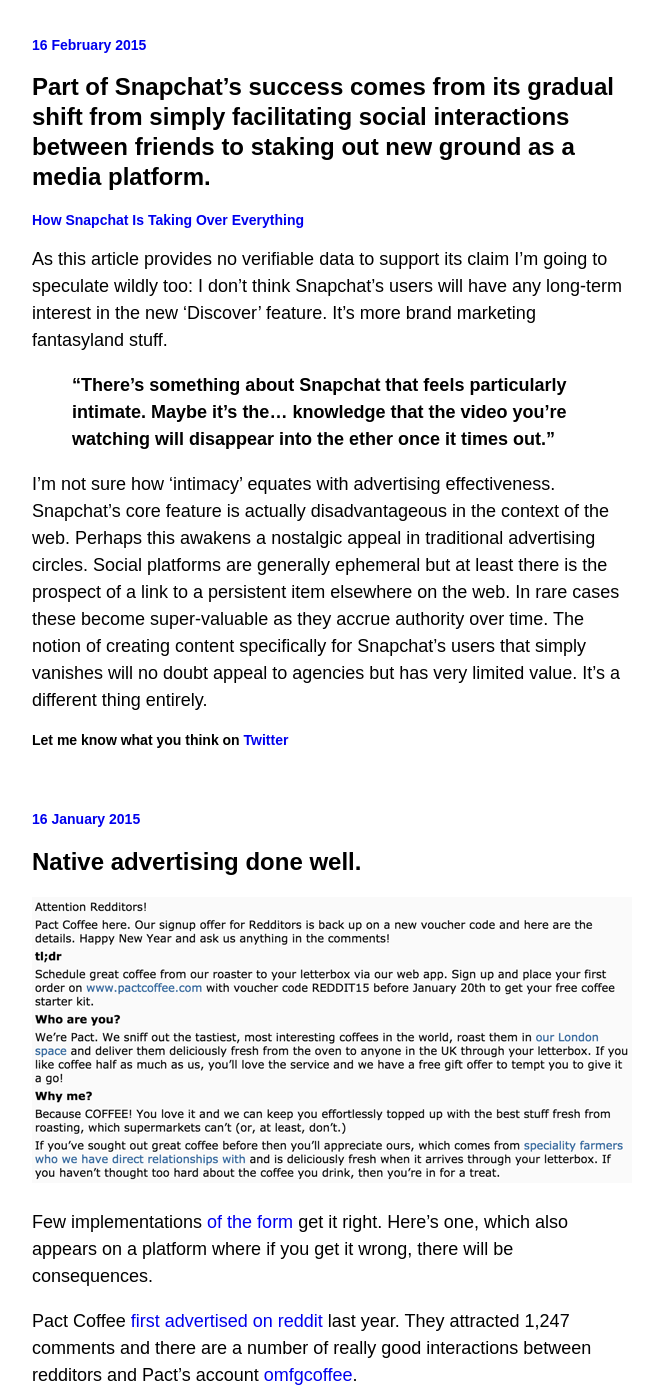
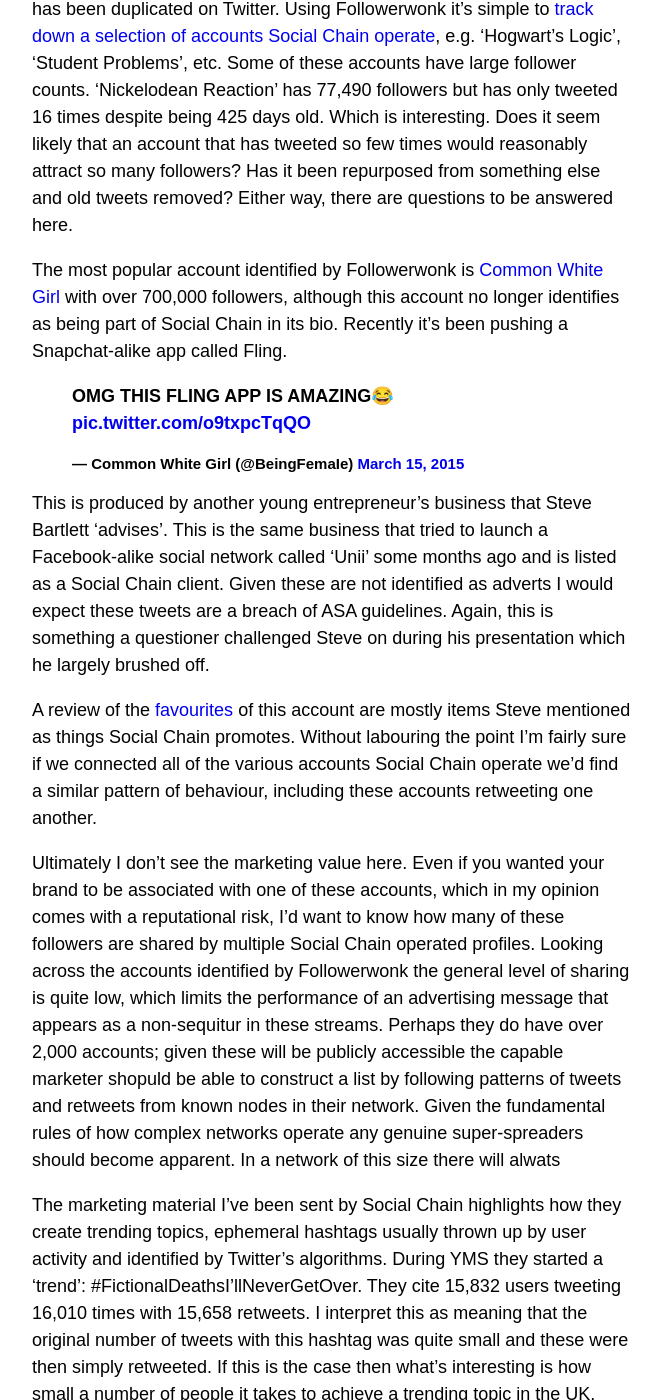
Before and after one commit to markhgn/markhgn.github.io, a Jekyll site: the page built from index.html, in a window 1280 px wide and 1400 px high, scrolled down 1652 px. Shown: the whole window, without its empty margins (308-968 px from the left). Built offline with Jekyll 4.4.1, drawn with Linux system fonts in a browser that asks for light colours; Markdown is read by kramdown in place of the engine named in the settings; the list of posts is cut into pages by our own code; comment, search, counter and statistics services are not loaded; some of the changed text lies outside the part shown.

Commit message:
Posts and edits
SocialChain post plus edits to ‘How Attention Flows’.

```diff
--- /dev/null
+++ b/_posts/2015-03-19-social-chain.md
@@ -0,0 +1,34 @@
+---
+layout: post
+title: Social Chain
+---
+
+## One link is not a chain.
+
+Last week I was at [Youth Marketing Strategies 2015](http://www.voxburner.com/events/yms15/home) and saw a presentation from a business called Social Chain, given by the 22 year old Steve Bartlett. I mention his age because this was repeatedly emphasised, given their promise of access to the elusive ‘youth market’ with a ‘reach’ of a claimed 128,302,222 followers. The reaction of many in the audience was positive, given the popularity of the narrative of the young entrepreneur. However, as experienced marketers when something looks too good to be true it behooves further investigation.
+
+[Social Chain](http://www.donotlink.com/socialchain.co) claim to be 'the UK's largest influencer marketing agency', offering pseudo-organic reach. Rather than paying Facebook, Twitter, et al. you pay Social Chain to broadcast to followers of a claimed 2,000 'communities and influential individuals' so in theory can offer some broad targeting by topic. This is a somewhat blunt instrument as without access to the data that allows for more precise targeting that only the platform itself allows all that is happening is a broadcast to followers of a particular account, only some of whom will see the message. A business model based on someone else’s platform and no proprietary technology is inherently flimsy as you possess no greater insight than anyone else.
+
+While their main website mentions they manage Facebook Pages the [reduction in organic reach](https://www.facebook.com/business/news/Organic-Reach-on-Facebook) means this platform is effectively closed to them, a point raised during Steve’s presentation. One of their founders mentions they created trends such as ‘Students Don’t Say’. A quick search for this term reveals a plethora of pages, the [largest of which](https://www.facebook.com/pages/Things-Uni-Students-Dont-Say/343284202460422?sk=likes) has around 60,000 followers. This particular page hasn’t been updated for over a year which indicates how it may have been a victim of the decline in organic reach.
+
+This pattern of a large number of similar pages appearing around a theme has been duplicated on Twitter. Using Followerwonk it’s simple to [track down a selection of accounts Social Chain operate](https://followerwonk.com/bio/?q=TheSocialChain&q_type=all&s=fl), e.g. ‘Hogwart’s Logic’, ‘Student Problems’, etc. Some of these accounts have large follower counts. ‘Nickelodean Reaction’ has 77,490 followers but has only tweeted 16 times despite being 425 days old. Which is interesting. Does it seem likely that an account that has tweeted so few times would reasonably attract so many followers? Has it been repurposed from something else and old tweets removed? Either way, there are questions to be answered here.
+
+The most popular account identified by Followerwonk is [Common White Girl](https://twitter.com/BeingFemaIe) with over 700,000 followers, although this account no longer identifies as being part of Social Chain in its bio. Recently it’s been pushing a Snapchat-alike app called Fling.
+
+<blockquote class="twitter-tweet" lang="en"><p>OMG THIS FLING APP IS AMAZING😂 <a href="http://t.co/o9txpcTqQO">pic.twitter.com/o9txpcTqQO</a></p>&mdash; Common White Girl (@BeingFemaIe) <a href="https://twitter.com/BeingFemaIe/status/577216967775379456">March 15, 2015</a></blockquote> <script async src="//platform.twitter.com/widgets.js" charset="utf-8"></script>
+
+This is produced by another young entrepreneur’s business that Steve Bartlett ‘advises’. This is the same business that tried to launch a Facebook-alike social network called ‘Unii’ some months ago and is listed as a Social Chain client. Given these are not identified as adverts I would expect these tweets are a breach of ASA guidelines. Again, this is something a questioner challenged Steve on during his presentation which he largely brushed off.
+
+A review of the [favourites](https://twitter.com/BeingFemaIe/favorites) of this account are mostly items Steve mentioned as things Social Chain promotes. Without labouring the point I’m fairly sure if we connected all of the various accounts Social Chain operate we’d find a similar pattern of behaviour, including these accounts retweeting one another.
+
+Ultimately I don’t see the marketing value here. Even if you wanted your brand to be associated with one of these accounts, which in my opinion comes with a reputational risk, I’d want to know how many of these followers are shared by multiple Social Chain operated profiles. Looking across the accounts identified by Followerwonk the general level of sharing is quite low, which limits the performance of an advertising message that appears as a non-sequitur in these streams. Perhaps they do have over 2,000 accounts; given these will be publicly accessible the capable marketer shopuld be able to construct a list by following patterns of tweets and retweets from known nodes in their network. Given the fundamental rules of how complex networks operate any genuine super-spreaders should become apparent. In a network of this size there will alwats
+
+The marketing material I’ve been sent by Social Chain highlights how they create trending topics, ephemeral hashtags usually thrown up by user activity and identified by Twitter’s algorithms. During YMS they started a ‘trend’: #FictionalDeathsI’llNeverGetOver. They cite 15,832 users tweeting 16,010 times with 15,658 retweets. I interpret this as meaning that the original number of tweets with this hashtag was quite small and these were then simply retweeted. If this is the case then what’s interesting is how small a number of people it takes to achieve a trending topic in the UK. This isn’t marketing however, it’s simply gaming how Twitter identifies a trending topic. There is no guarantee as to how many followers of those retweeting this saw those tweets, nor an indication of secondary spreading where someone not already following one of these broadcasting accounts chooses to pass the message on.
+
+A more interesting perspective would be if Social Chain linked to what must be the publicly accessible work they say they have carried out for bebo, The Economist, Haribo, Microsoft, etc. as this is far more indicative of the effect they can achieve.
+
+Besides Facebook and Twitter it is possible Instagram offers some opportunity. However, as the platform deliberately restricts linking from images the marketing potential is commensurately reduced, as is the value of any service offering to post for money. Given that the business model of each platform is the monetisation of largely proprietary data held about their users, Social Chain is in fact a competitor to the platform they rely upon, hence their business model is extremely vulnerable.
+
+The final part of Steve’s presentation saw him mentioning how Social Chain were now managing vloggers and even the accounts of minor celebrities. Acting as agents for or as social media managers to individuals is different to what I've discussed so far, however the direct management of accounts is likewise likely to come under further scrutiny by the ASA, as is payment for a mention not identified as such. Regardless, follower counts and ‘views’ are not an accurate measure of marketing value.
+
+Ultimately Social Chain isn’t marketing to young people. It’s marketing to marketers. In the words of Bob Hoffman “There's no bigger sucker than a gullible marketer convinced they're missing a trend.”
--- a/pages/attention_flow.html
+++ b/pages/attention_flow.html
@@ -65,7 +65,7 @@
 
         <p>Those top twelve pages attract a third of all visits to the site as a whole! If you have access to the analytics data for a site you work on try plotting this yourself. You will see a similar distribution.</p>
 
-        <p>We've established total visits to major sites follow this pattern and that as a result the pages that comprise those sites must also follow this pattern. I mentioned earlier how the distribution of links follows this distribution too as these are signifiers of 'attention'; the chart below shows links from other websites that point to the university website.</p>
+        <p>We've established total visits to major sites follow this pattern and that as a result the pages that comprise those sites must also follow this pattern. I mentioned earlier how links follow this distribution too and that these are signifiers of 'attention'; the chart below shows links from other websites that point to the university website.</p>
 
         <p><a href="/assets/images-pages/3_links.png"><img src="/assets/images-pages/3_links_inline.png"></a></p>
 
```
Also changed, not shown: other parts of pages/attention_flow.html (+1 -1 lines).
